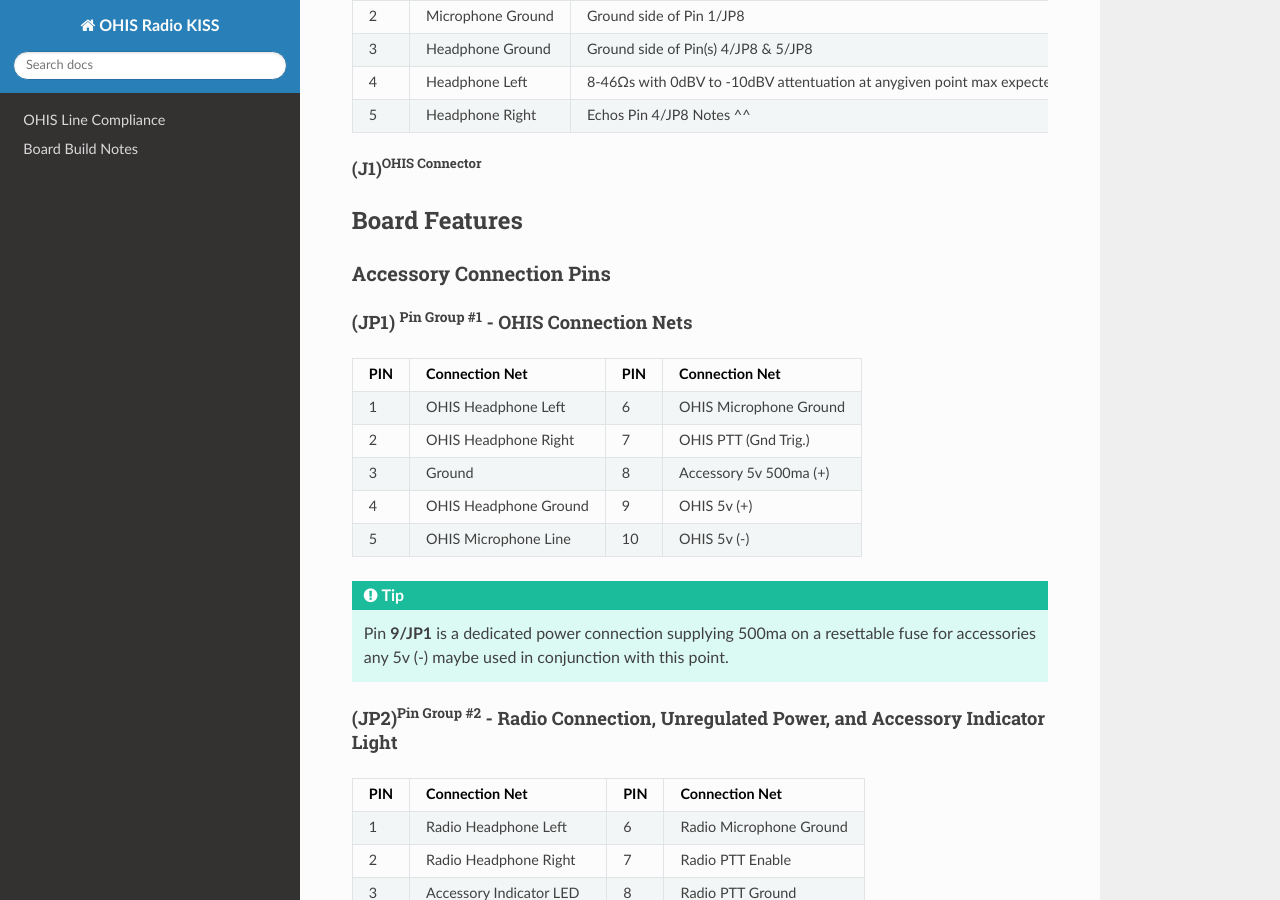
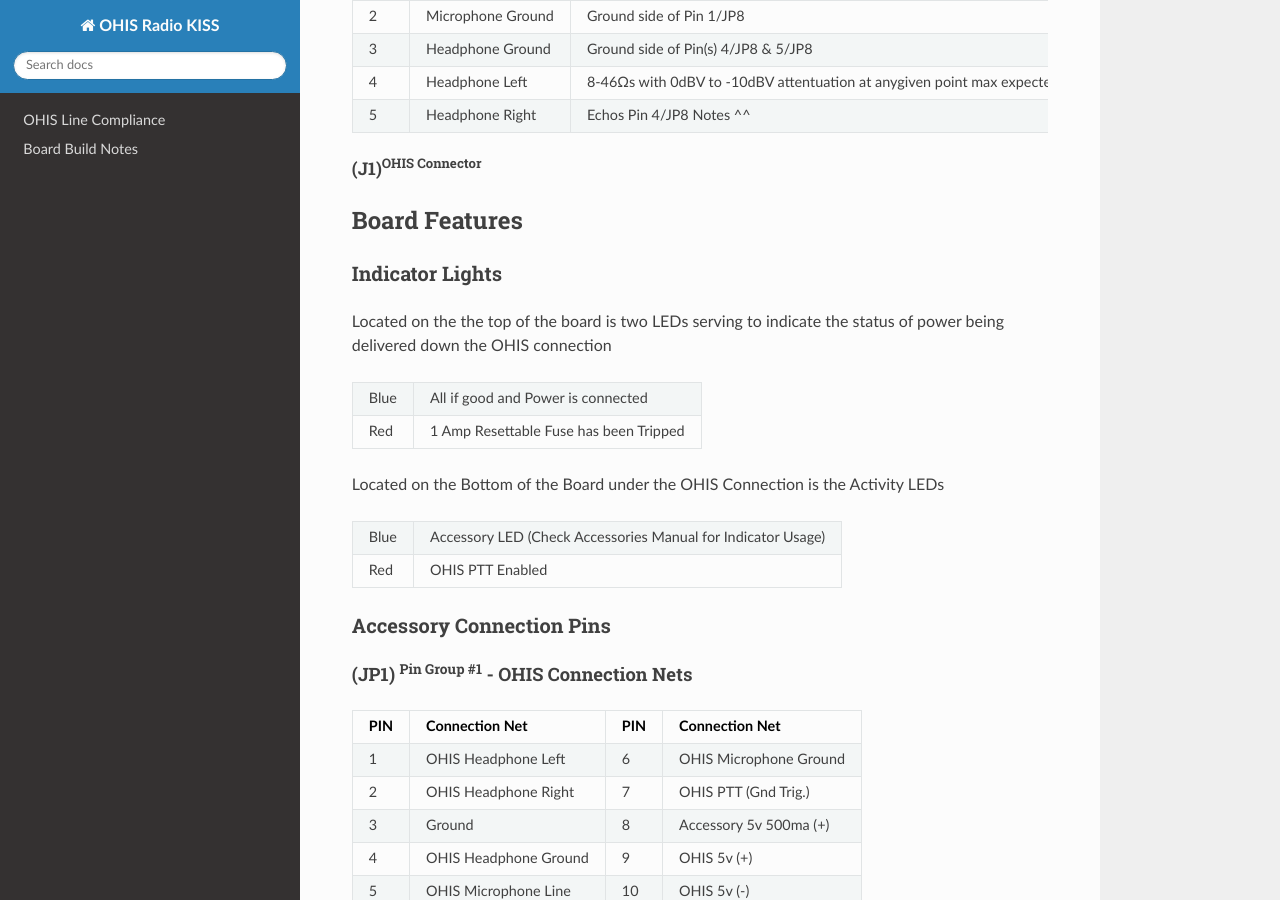
Before and after one commit to un-creatrix/OHIS-Radio_KISS, a Sphinx documentation site: the page built from docs/source/index.rst, in a window 1280 px wide and 900 px high, scrolled down 1228 px. Built offline with Sphinx 7.4.7 and the Read the Docs theme 3.1.0, drawn with Linux system fonts in a browser that asks for light colours; pages that are not in the unit, such as notebooks, are missing from menus.

Commit message:
Update index.rst

```diff
--- a/docs/source/index.rst
+++ b/docs/source/index.rst
@@ -67,6 +67,24 @@ PushDown Connection(s) as Follows with Pins from Left to Right identified 1-5 wi
 **************
 Board Features
 **************
+
+Indicator Lights
+================
+Located on the the top of the board is two LEDs serving to indicate the status of power being delivered down the OHIS connection
+
++------+----------------------------------------+
+| Blue | All if good and Power is connected     |
++------+----------------------------------------+
+| Red  | 1 Amp Resettable Fuse has been Tripped |
++------+----------------------------------------+
+
+Located on the Bottom of the Board under the OHIS Connection is the Activity LEDs
+
++------+--------------------------------------------------------------+
+| Blue | Accessory LED (Check Accessories Manual for Indicator Usage) |
++------+--------------------------------------------------------------+
+| Red  | OHIS PTT Enabled                                             |
++------+--------------------------------------------------------------+
 
 Accessory Connection Pins
 =========================
```
